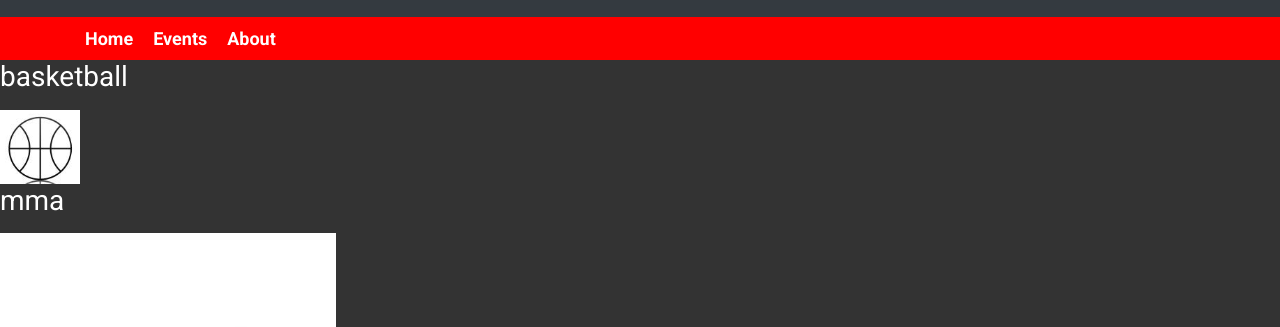
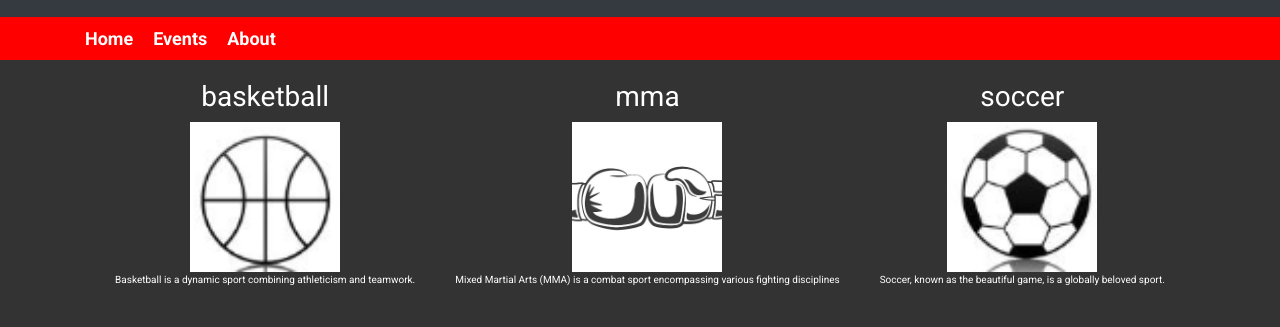
Before and after one commit to parkscarter/Rookies_Playbook, a plain HTML site: page pages/index.html in a window 1280 px wide. Shown: the part 106-433 px from the top of the page. Drawn offline with nearby package versions, Linux system fonts and the light colour scheme.

Commit message:
final changes??

```diff
--- a/data/data.json
+++ b/data/data.json
@@ -3,17 +3,19 @@
         {
             "movieId": "1",
             "title": "basketball",
-          "desc":"",
+            "desc": "Basketball is a dynamic sport combining athleticism and teamwork. ",
             "url": "../images/BB_icon.png"
         },
         {
             "movieId": "2",
             "title": "mma",
+            "desc": " Mixed Martial Arts (MMA) is a combat sport encompassing various fighting disciplines ",
             "url": "../images/Boxing_icon.png"
         },
         {
             "movieId": "3",
             "title": "soccer",
+            "desc": " Soccer, known as the beautiful game, is a globally beloved sport. ",
             "url": "../images/SB_icon.png"
         }
     ]
--- a/scripts/index.js
+++ b/scripts/index.js
@@ -8,13 +8,14 @@ function loadIcons(icons) {
     console.log(icons);
     for (let i = 0; i < icons.length; i++) {
         let title = icons[i].title;
-        let year = ""; // Year is not provided in the JSON
+        let desc = icons[i].desc;
         let url = icons[i].url;
         let division = document.createElement("div");
+        division.className = "icon-card";
         division.innerHTML = `
             <h3>${title}</h3>
-            <p>${year}</p>
-            <img src="${url}" />
+            <img src="${url}" class="icon-image"/>
+            <p>${desc}</p>
         `;
 
         mainContainer.appendChild(division);
--- a/styles/index.css
+++ b/styles/index.css
@@ -0,0 +1,20 @@
+#icons {
+    display: flex;
+    flex-wrap: wrap;
+    justify-content: center;
+}
+
+.icon-card {
+    text-align: center;
+    margin: 20px;
+}
+
+.icon-image {
+    width: 150px;
+    height: 150px;
+    object-fit: cover;
+}
+
+.icon-card p {
+    font-size: 10px;
+}
```
Also changed, not shown: pages/about.html (+8 -8 lines), styles/about.css (+40 -0 lines). Lines whose indentation alone changed are shown as unchanged.
